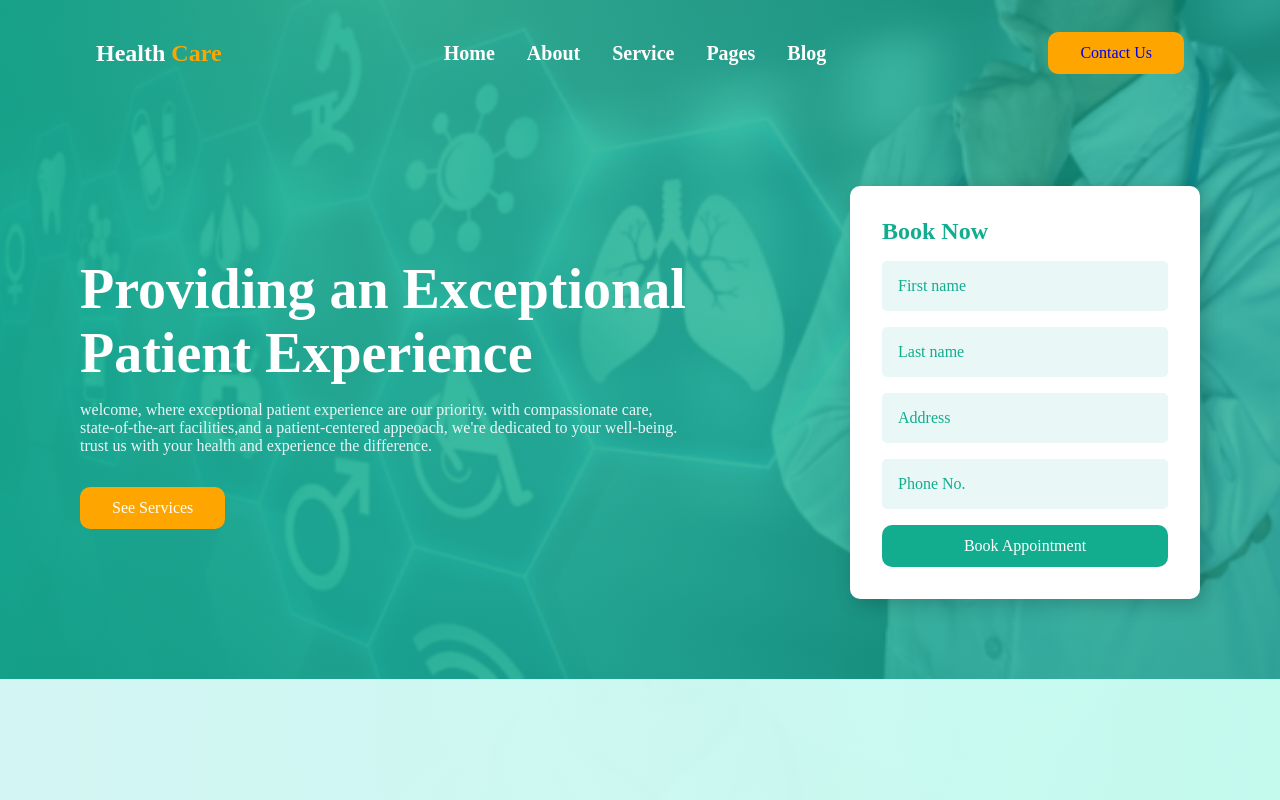
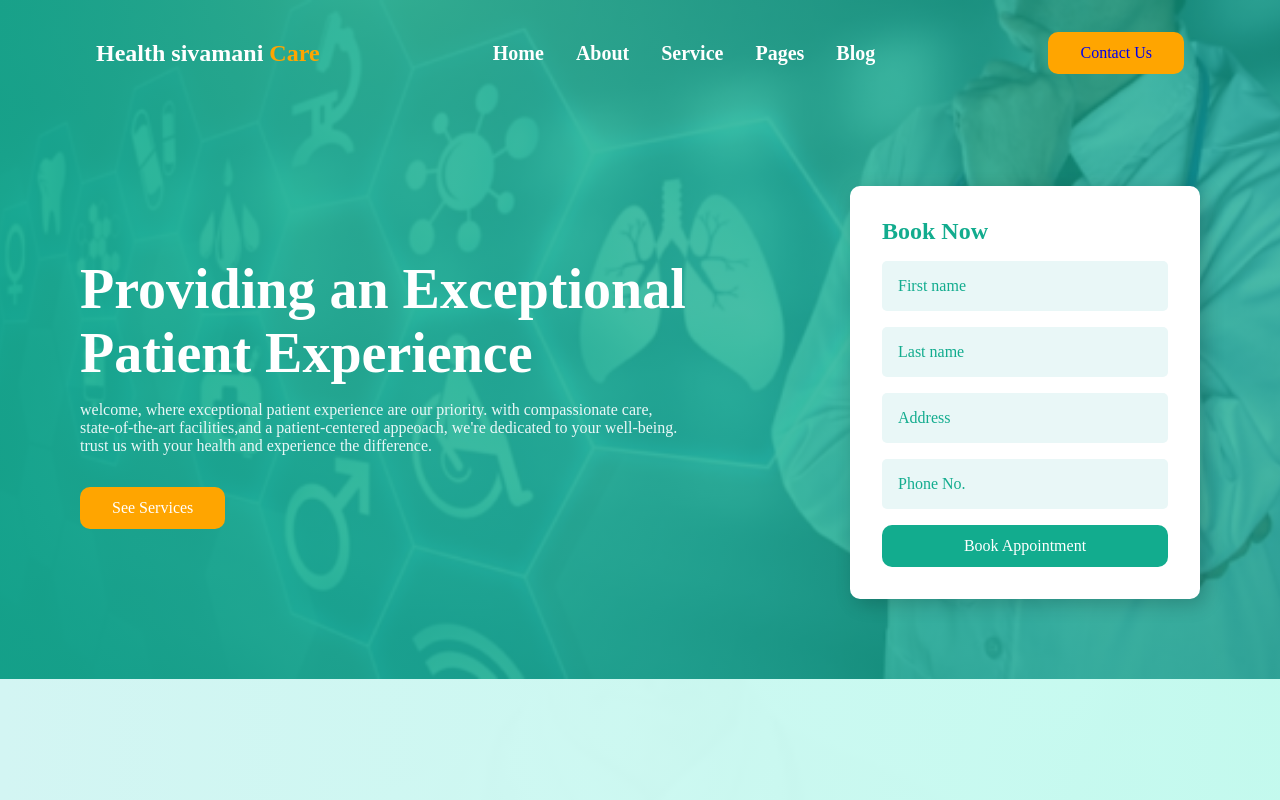
Before and after one commit to Sivamani1812/Hospital_website, a plain HTML site: page index.html in a window 1280 px wide. Shown: the top 800 px of the page. Drawn offline with Linux system fonts and the light colour scheme; files whose address does not match are found by name.

Commit message:
Update index.html

```diff
--- a/index.html
+++ b/index.html
@@ -10,7 +10,7 @@
 <body>
     <header>
         <nav class="section_container nav_container" id="home">
-            <div class="nav_logo">Health <span>Care</span></div>
+            <div class="nav_logo">Health sivamani <span>Care</span></div>
             <ul class="nav_links">
                 <p><a href="./index.html" target="_blank">Home</a></p>
                 <p><a href="./about.html" target="_blank">About</a></p>
```
